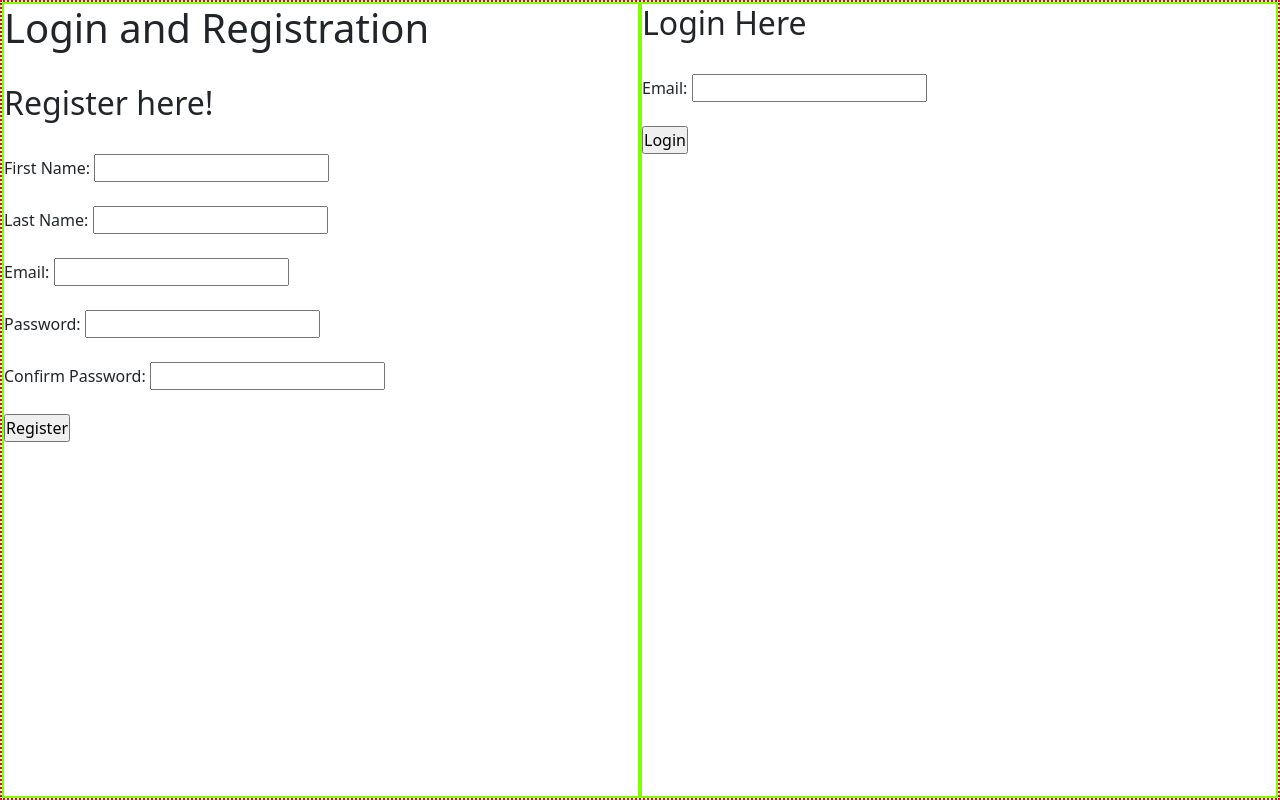
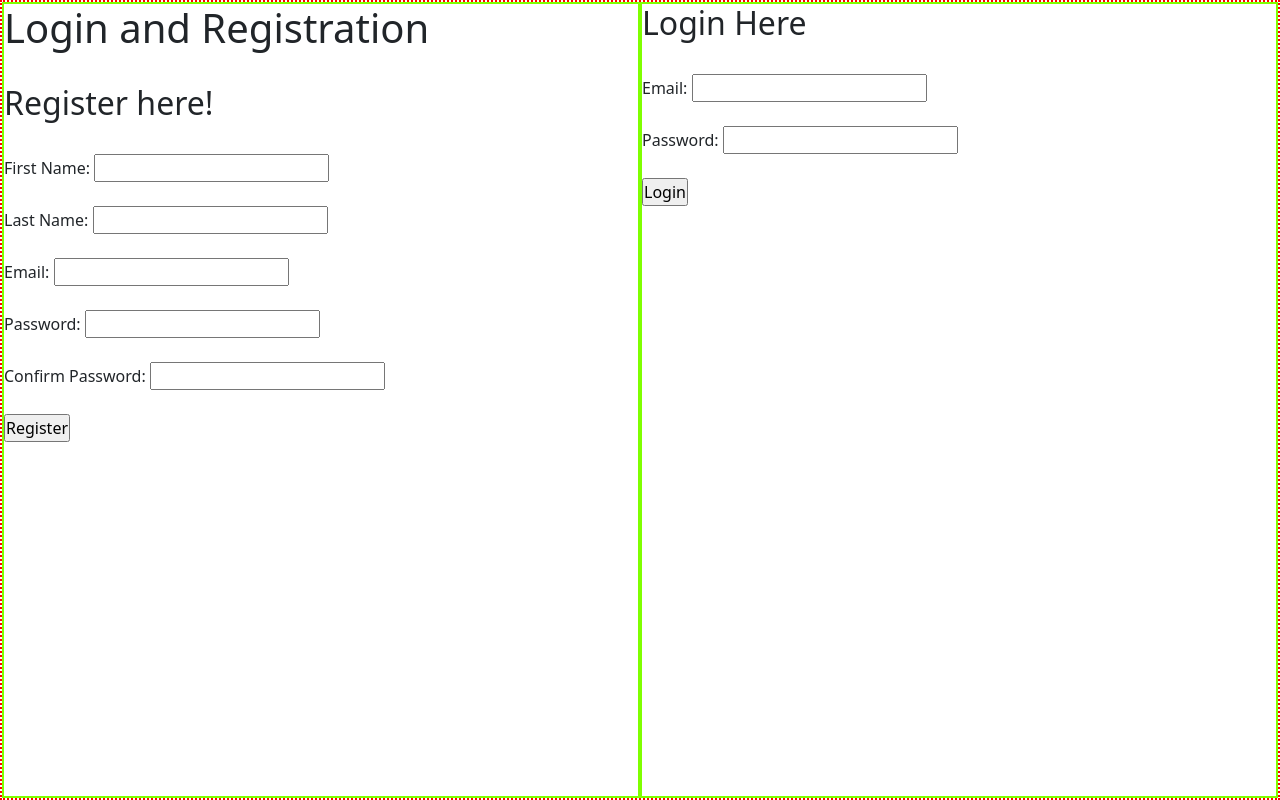
Before and after one commit to jsextonprofessional/Login_and_Registration, a Flask app: page / in a window 1280 px wide. Run offline with Flask 2, Linux system fonts and the light colour scheme.

Commit message:
Added pw field to login here, changed input types to password.

```diff
--- a/flask_app/templates/index.html
+++ b/flask_app/templates/index.html
@@ -13,26 +13,36 @@
     <div class="yontainer">
         <div class="yolumn">
             <h1>Login and Registration</h1><br>
+            <!-- flash msg "You have been logged out" -->
             <h2>Register here!</h2><br>
-            <form action="/process_dojo" method="POST">
+            <form action="/users/register" method="POST">
                 <label for="first_name">First Name: </label>
+                <!-- Flash "This field is required" -->
+                <!-- If pw or user's entered info is unsuccessful, save info per field sans pw -->
                 <input type="text" name="first_name"><br><br>
                 <label for="last_name">Last Name: </label>
+                <!-- Flash "This field is required" -->
                 <input type="text" name="last_name"><br><br>
                 <label for="email">Email: </label>
+                <!-- Flash "This field is required" -->
                 <input type="text" name="email"><br><br>
                 <label for="password">Password: </label>
-                <input type="text" name="password"><br><br>
+                <!-- Flash "This field is required" -->
+                <input type="password" name="password"><br><br>
                 <label for="confirm_password">Confirm Password: </label>
-                <input type="text" name="confirm_password"><br><br>
-                <input type="submit" name="create" value="Register">
+                <!-- Flash "This field is required" -->
+                <input type="password" name="confirm_password"><br><br>
+                <input type="submit" value="Register">
             </form>
         </div>
         <div class="yolumn">
             <h2>Login Here</h2><br>
-            <form action="">
+            <form action="/users/login" method="POST">
                 <label for="email">Email: </label>
+                <!-- Flash "You could not be logged in" -->
                 <input type="text" name="email"><br><br>
+                <label for="password">Password: </label>
+                <input type="password" name="password"><br><br>
                 <input type="submit" value="Login">
             </form>
         </div>
--- a/flask_app/templates/success.html
+++ b/flask_app/templates/success.html
@@ -11,6 +11,7 @@
 </head>
 <body>
     <div class="yontainer">
+        <!-- Necesito flash msg "You've successfully registered" -->
         <h1>Welcome, you've been logged in, {{user.first_name}}</h1>
         <br><br>
         <a href="/">Logout</a>
```
